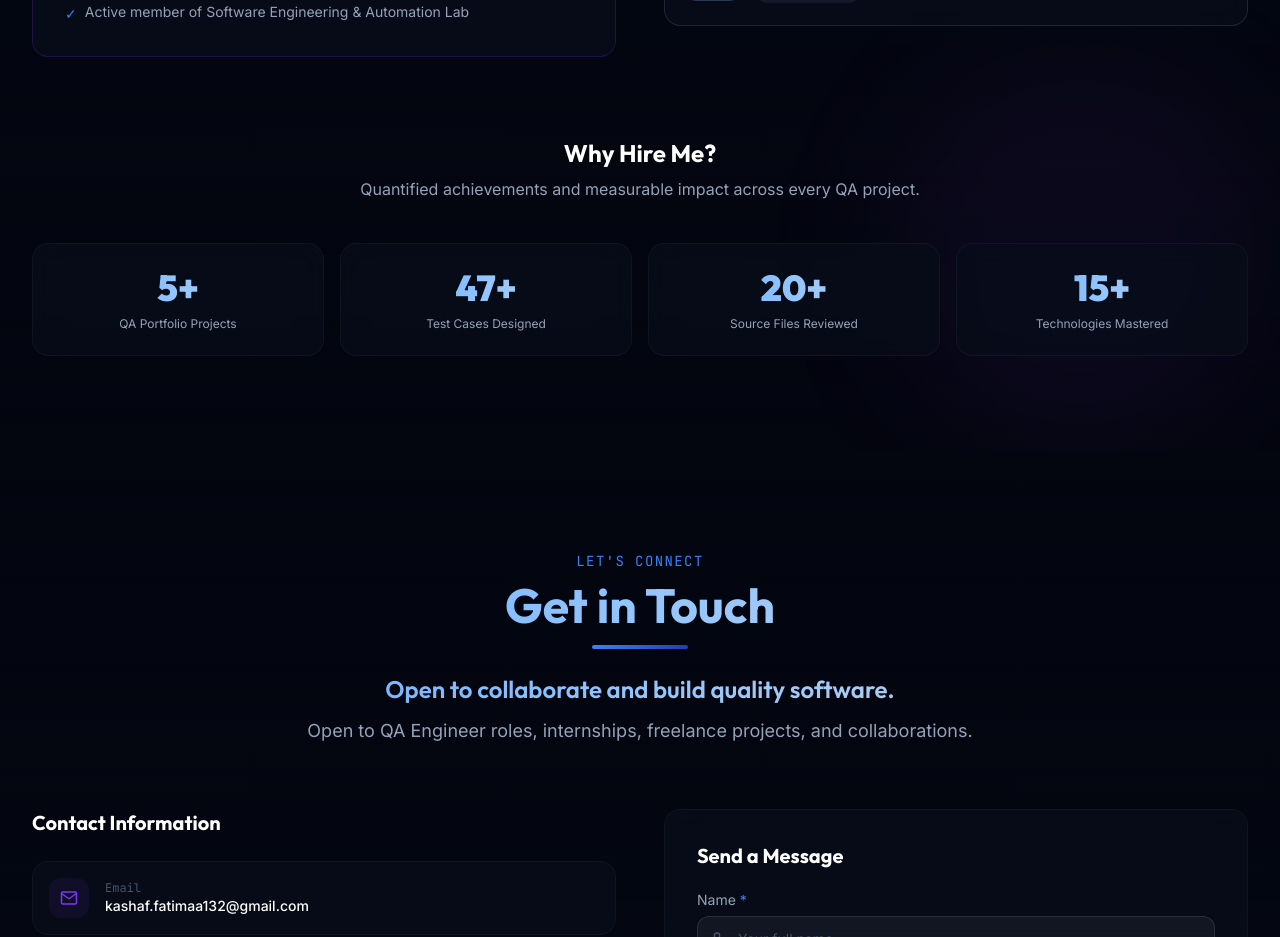
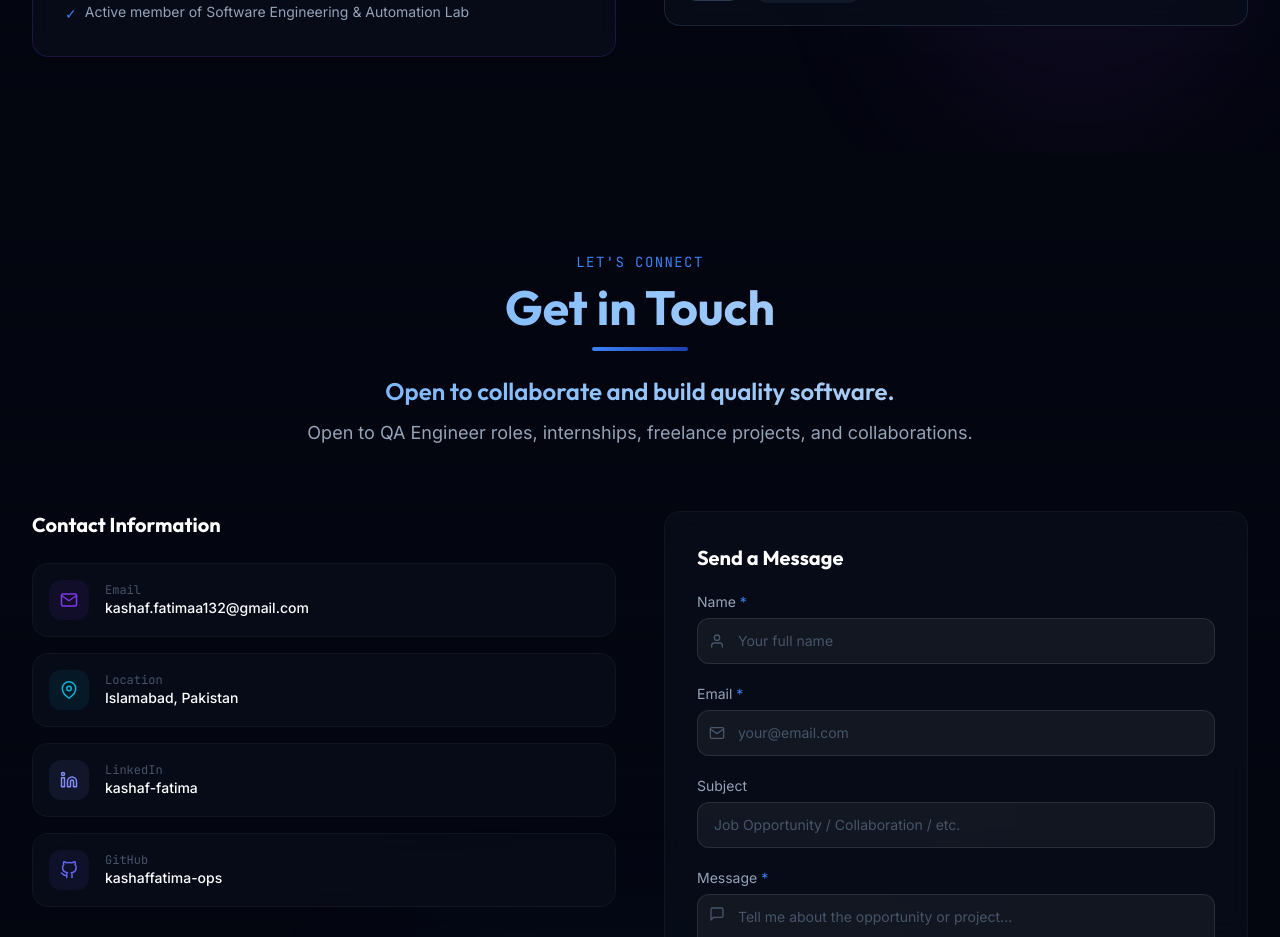
Before and after one commit to kashaffatima-ops/portfolio-kashaf-fatima, a React (Vite) app: page / in a window 1280 px wide. Shown: the part 6600-7537 px from the top of the page. Built offline with nearby package versions, Linux system fonts and the light colour scheme.

Commit message:
updated why hire me lol

```diff
--- a/src/sections/Education.tsx
+++ b/src/sections/Education.tsx
@@ -1,7 +1,6 @@
 import { useRef } from 'react'
 import { motion, useInView } from 'framer-motion'
-import CountUp from 'react-countup'
-import { education, certifications, stats } from '@/data/portfolioData'
+import { education, certifications } from '@/data/portfolioData'
 
 export default function Education() {
   const ref = useRef(null)
@@ -135,42 +134,6 @@ export default function Education() {
             ))}
           </motion.div>
         </div>
-
-        {/* Why Hire Me - Animated Counters */}
-        <motion.div
-          initial={{ opacity: 0, y: 40 }}
-          animate={isInView ? { opacity: 1, y: 0 } : {}}
-          transition={{ delay: 0.7 }}
-          className="mt-20"
-        >
-          <h3 className="text-center text-2xl font-display font-bold text-white mb-2">
-            Why Hire Me?
-          </h3>
-          <p className="text-center text-text-secondary mb-10 max-w-xl mx-auto">
-            Quantified achievements and measurable impact across every QA project.
-          </p>
-
-          <div className="grid grid-cols-2 md:grid-cols-4 gap-4">
-            {stats.map((stat, i) => (
-              <motion.div
-                key={stat.label}
-                initial={{ opacity: 0, scale: 0.8 }}
-                animate={isInView ? { opacity: 1, scale: 1 } : {}}
-                transition={{ delay: 0.8 + i * 0.1, type: 'spring' }}
-                whileHover={{ y: -6, scale: 1.03 }}
-                className="glass-card p-6 text-center card-shine"
-              >
-                <div className="text-4xl font-display font-black gradient-text">
-                  {isInView ? (
-                    <CountUp end={stat.value} duration={2} delay={0.5 + i * 0.1} />
-                  ) : '0'}
-                  {stat.suffix}
-                </div>
-                <div className="text-text-secondary text-xs mt-2 leading-tight">{stat.label}</div>
-              </motion.div>
-            ))}
-          </div>
-        </motion.div>
       </div>
     </section>
   )
```
